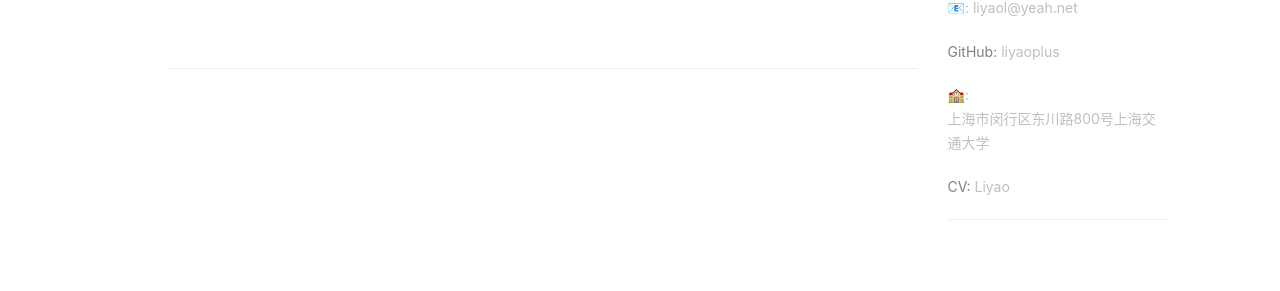
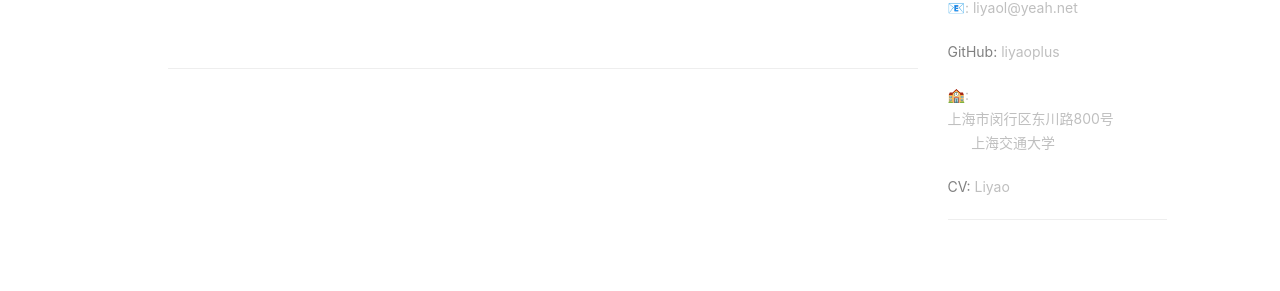
Before and after one commit to liyaoplus/liyaoplus.github.io, a Jekyll site: the page built from index.html, in a window 1280 px wide. Shown: the part 602-893 px from the top of the page. Built offline with Jekyll 4.4.1, drawn with Linux system fonts in a browser that asks for light colours; nearby versions of some CDN libraries; the list of posts is cut into pages by our own code; comment, search, counter and statistics services are not loaded.

```diff
--- a/_config.yml
+++ b/_config.yml
@@ -19,7 +19,7 @@ sidebar-avatar: /img/avatar-liyao-1.jpg      # use absolute URL, seeing it's use
 # SNS settings
 RSS: false
 email: liyaol@yeah.net
-address:    上海市闵行区东川路800号上海交通大学
+address:    上海市闵行区东川路800号</br>&nbsp;&nbsp;&nbsp;&nbsp;&nbsp;&nbsp;上海交通大学
 # weibo_username:     qiubaiying
 #zhihu_username:     qiubaiying
 cv_filename:        cv-Liyao.pdf
```
